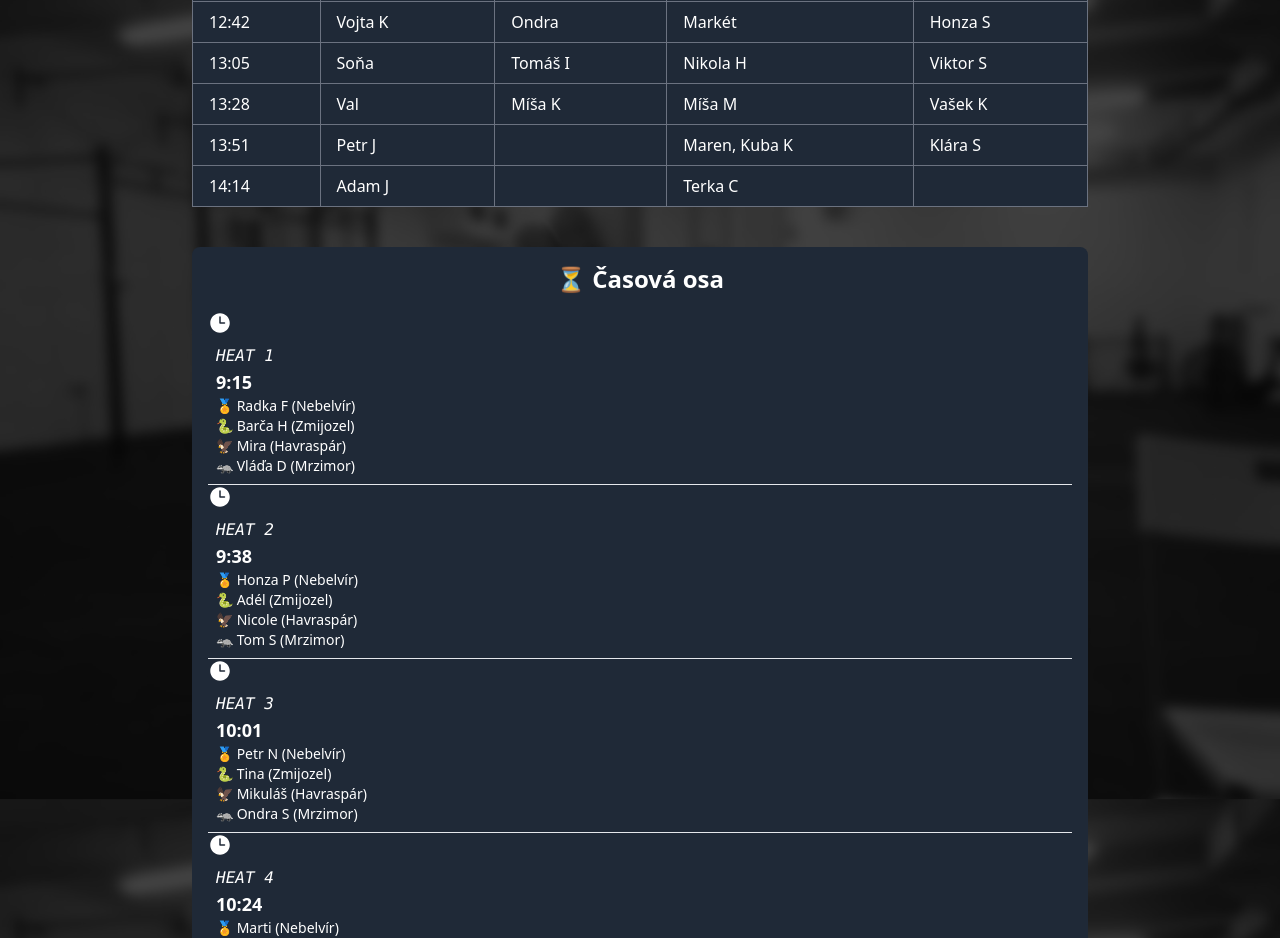
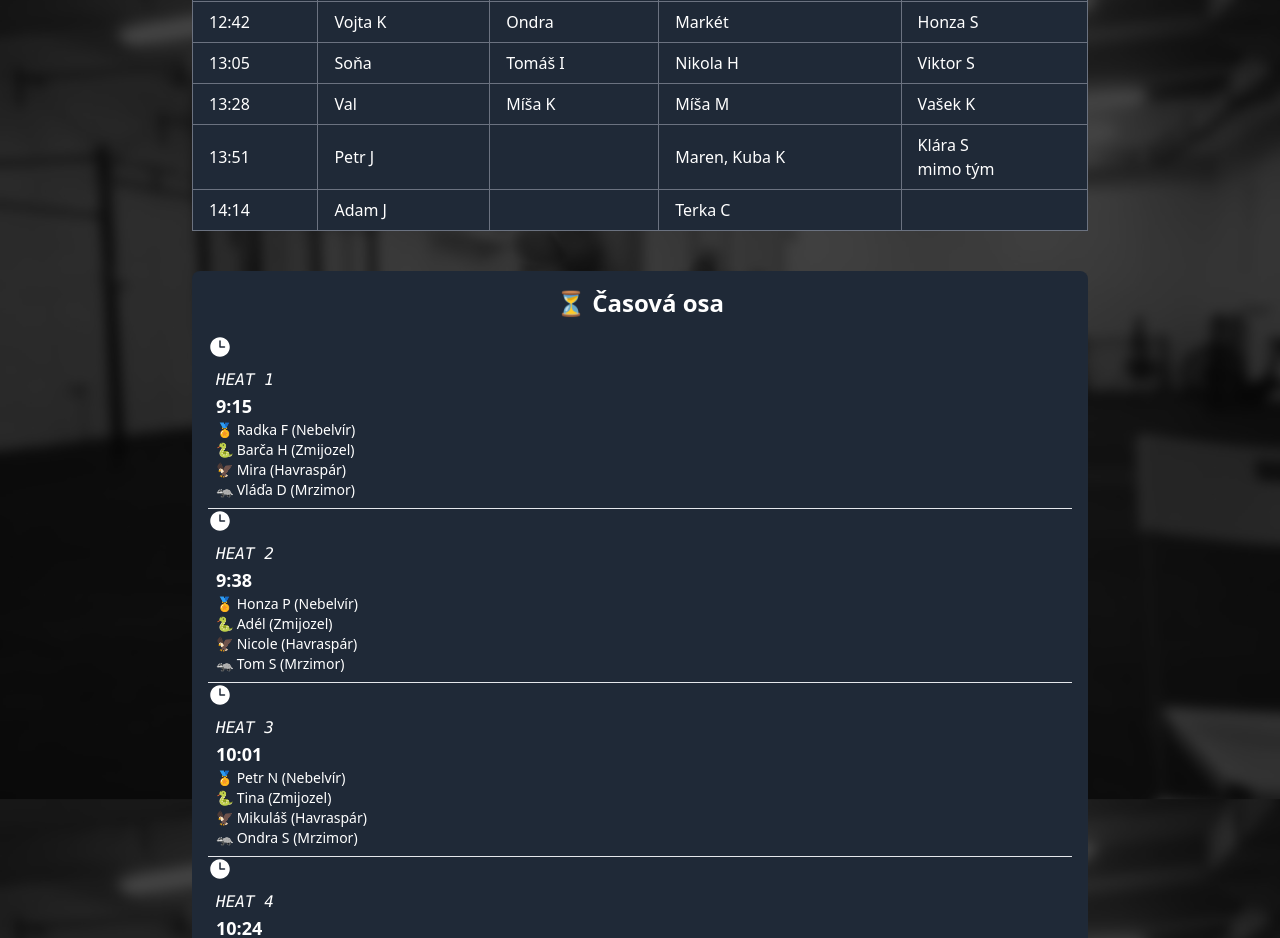
Before and after one commit to johnsoncze/hometown-open-2025, a Next.js app: page /schedule in a window 1280 px wide. Shown: the part 900-1838 px from the top of the page. Built offline with nearby package versions, Linux system fonts and the light colour scheme.

Commit message:
schedule fix

```diff
--- a/pages/schedule.js
+++ b/pages/schedule.js
@@ -283,7 +283,7 @@ const Schedule = () => {
                           : ""
                       }`}
                     >
-                      {row[team].join(", ")}
+                      {row[team].join(", ")} {row[team].join(", ") == 'Klára S' ? <div className="badge badge-xs badge-soft badge-info">mimo tým</div> : null}
                     </td>
                   )
                 )}
@@ -314,11 +314,10 @@ const Schedule = () => {
                     row[team].length > 0
                       ? row[team].map((name, idx) => (
                           <p key={idx} className="text-sm">
-                            {teams[team].icon} {name} ({teams[team].name})
+                            {teams[team].icon} {name} {name == 'Klára S' ? null : `(${teams[team].name})`}
                           </p>
                         ))
                       : ""
-                  //   <p key={idx} className="text-sm">{row[team].length > 0 ? `${teams[team].icon} ${row[team].join(", ")}` : ""}</p>
                 )}
               </div>
               <hr />
```
